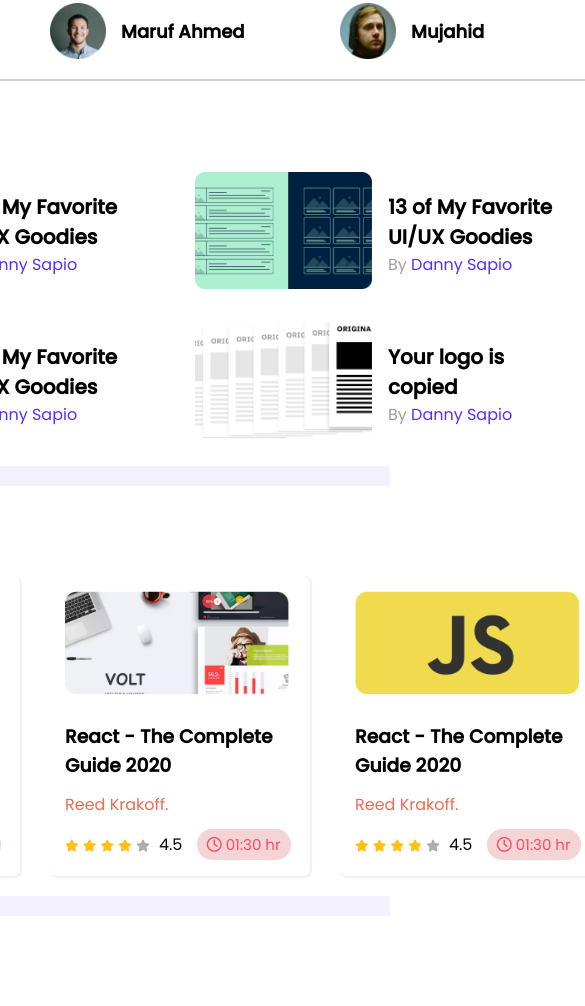
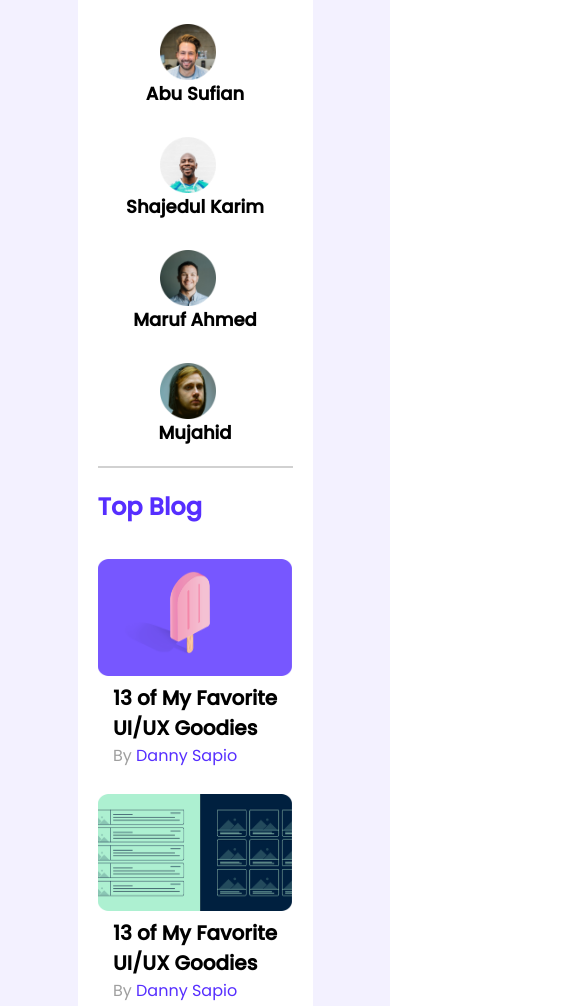
Before and after one commit to SamaulHaque/leaderboard, a plain HTML site: page index.html in a window 390 px wide. Shown: the part 317-1323 px from the top of the page, 585 px wide, since content can reach past the window. Before the commit the page ends 1233 px from the top, so only its background shows below. Drawn offline with Linux system fonts and the light colour scheme.

Commit message:
media query

```diff
--- a/index.html
+++ b/index.html
@@ -12,6 +12,7 @@
 </head>
 <body>
     <!-- header start -->
+    <!--
     <header>
         <nav class="header" >
             <span>
@@ -28,6 +29,7 @@
             </span>
         </nav>
     </header>
+-->
     <!-- header end -->
 
 
@@ -126,48 +128,64 @@
             <div class="lates-courses">
 
                 <div class="course">
+                    <span>
                         <img src="images/courses/course-1.png"
                      alt="">
+                    </span>
+
+                    <span>
                         <h3>React - The Complete <br> Guide 2020</h3>
                         <p><a href="">Reed Krakoff.</a></p>
+                        <span>
+                           <i class="fa-solid fa-star"></i>
+                           <i class="fa-solid fa-star"></i>
+                           <i class="fa-solid fa-star"></i>
+                           <i class="fa-solid fa-star other-color"></i>
+                        </span>
 
-                        <span><i class="fa-solid fa-star"></i></span>
-                        <span><i class="fa-solid fa-star"></i></span>
-                        <span><i class="fa-solid fa-star"></i></span>
-                        <span><i class="fa-solid fa-star"></i></span>
-                        <span><i class="fa-solid fa-star other-color"></i></span>
                            <span>4.5</span>
                            <span id="duration"><i class="fa-regular fa-clock"></i> 01:30 hr</span>
+                    </span>
                 </div>
                 <div class="course">
+                    <span>
                         <img src="images/courses/course-2.png"
                      alt="">
+                    </span>
+
+                    <span>
                         <h3>React - The Complete <br> Guide 2020</h3>
                         <p><a href="">Reed Krakoff.</a></p>
+                        <span>
+                           <i class="fa-solid fa-star"></i>
+                           <i class="fa-solid fa-star"></i>
+                           <i class="fa-solid fa-star"></i>
+                           <i class="fa-solid fa-star other-color"></i>
+                        </span>
 
-                        <span><i class="fa-solid fa-star"></i></span>
-                        <span><i class="fa-solid fa-star"></i></span>
-                        <span><i class="fa-solid fa-star"></i></span>
-                        <span><i class="fa-solid fa-star"></i></span>
-                        <span><i class="fa-solid fa-star other-color"></i></span>
                            <span>4.5</span>
                            <span id="duration"><i class="fa-regular fa-clock"></i> 01:30 hr</span>
-
+                    </span>
                 </div>
                 <div class="course">
+                    <span>
                         <img src="images/courses/course-3.png"
                      alt="">
+                    </span>
+
+                    <span>
                         <h3>React - The Complete <br> Guide 2020</h3>
                         <p><a href="">Reed Krakoff.</a></p>
+                        <span>
+                           <i class="fa-solid fa-star"></i>
+                           <i class="fa-solid fa-star"></i>
+                           <i class="fa-solid fa-star"></i>
+                           <i class="fa-solid fa-star other-color"></i>
+                        </span>
 
-                        <span><i class="fa-solid fa-star"></i></span>
-                        <span><i class="fa-solid fa-star"></i></span>
-                        <span><i class="fa-solid fa-star"></i></span>
-                        <span><i class="fa-solid fa-star"></i></span>
-                        <span><i class="fa-solid fa-star other-color"></i></span>
                            <span>4.5</span>
                            <span id="duration"><i class="fa-regular fa-clock"></i> 01:30 hr</span>
-
+                    </span>
                 </div>
             </div>
         </section>
--- a/style.css
+++ b/style.css
@@ -4,7 +4,7 @@
     margin: 0;
     padding: 0;
  }
-/* header style */
+/*
 header{
     background-color: #562EFF;
     display: flex;
@@ -39,7 +39,7 @@
     width: 51px;
     height: 51px;
  }
-
+ header style */
  /* top player style */
 .main{
     padding-top: 25px;
@@ -70,6 +70,8 @@
 .players{
     display: grid;
     grid-template-columns: repeat(3, 1fr);
+    justify-content: center;
+    align-items: center;
     row-gap: 30px;
     margin-bottom: 20px;
 }
@@ -90,6 +92,8 @@
 .blogs{
     display: grid;
     grid-template-columns: repeat(2, 1fr);
+    justify-content: center;
+    align-items: center;
     row-gap: 26px;
 }
 .blog{
@@ -114,16 +118,19 @@
 
 /* lates courses atyle */
 .lates-courses{
-    display: flex;
+    display: grid;
+    grid-template-columns: repeat(3, 1fr);
+
 
 }
 .course{
     width: 253px;
     height:270px;
-    box-shadow:1px 1px 1px 1px rgba(219, 215, 215, .4) ;
-    padding: 15px;
+    padding: 10px;
+    box-shadow: 1px 1px 1px 1px rgb(186, 182, 182);
     border-radius: 7px;
     margin-right: 30px;
+
 }
 .course img{
     width: 224px;
@@ -154,3 +161,50 @@
     padding: 5px 10px;
     border-radius: 15px;
 }
+/* media queries */
+
+/* medium devices or tab devices */
+@media screen and (max-width:992px){
+    .container{
+        width: 90%;
+    }
+    .players, .blogs, .lates-courses{
+        grid-template-columns: repeat(2, 1fr);
+    }
+    .player, .blog, .course{
+        flex-direction: column;
+    }
+    .blog img{
+        width: 100%
+    }
+    .course{
+        justify-content: center;
+    align-items: center;
+        margin-bottom: 40px;
+    }
+    .course img{
+        width:100% ;
+    }
+
+}
+
+/* small devices or mobile devices */
+@media (max-width:668px){
+    .container{
+        width: 50%;
+    }
+    .players, .blogs, .lates-courses{
+        grid-template-columns: repeat(1, 1fr);
+    }
+    .player, .blog, .course{
+        flex-direction: column;}
+        .blog img{
+            width: 100%
+        }
+        .course{
+            margin-bottom: 40px;
+        }
+        .course img{
+            width:100% ;
+        }
+}
```
Lines whose indentation alone changed are shown as unchanged.
